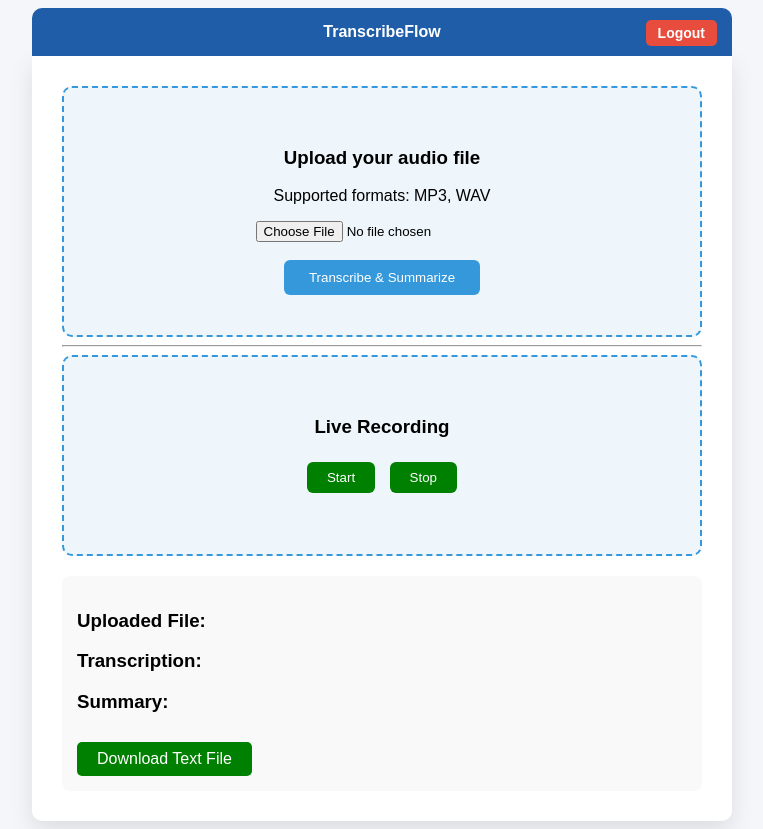
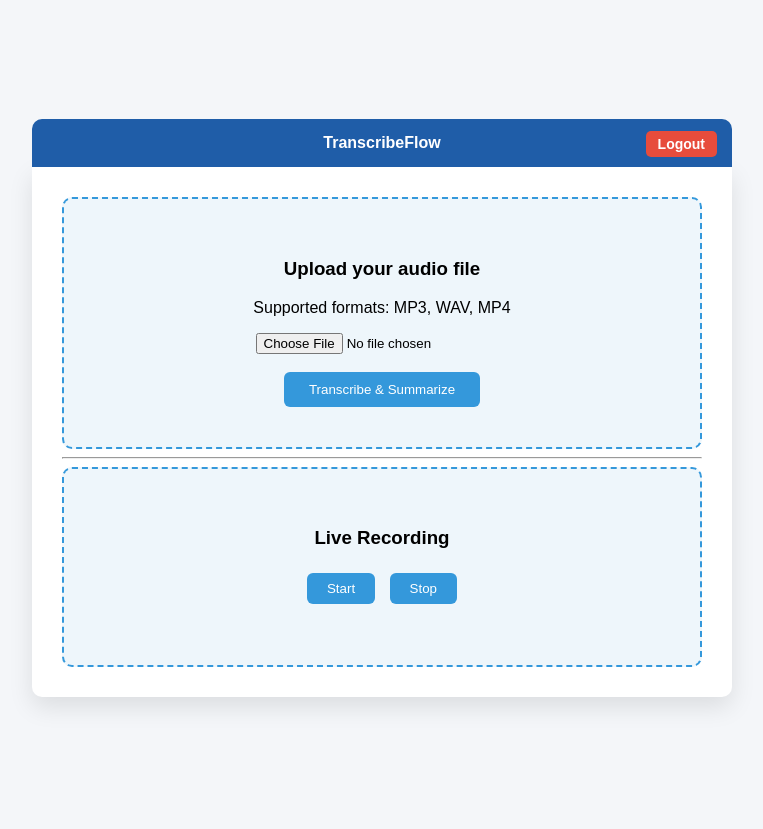
Before and after one commit to Soumya962/Transcribeflow_Audio-Transcript-Summariser, a Flask app: template Transcribeflow/templates/upload.html in a window 1280 px wide. Shown: the whole page, without its empty margins (258-1021 px from the left). After the commit the page ends 707 px from the top, so only its background shows below. Run offline with Flask 3, Linux system fonts and the light colour scheme; the template is opened without the code that fills it, so the values that code supplies are empty.

Commit message:
Improve upload and live recording functionality
Updated upload.html to enhance upload and recording features.

```diff
--- a/Transcribeflow/templates/upload.html
+++ b/Transcribeflow/templates/upload.html
@@ -2,95 +2,99 @@
 <html>
 <head>
 <title>TranscribeFlow</title>
+
 <style>
-        body {
-            font-family: Arial;
-            background-color: #f4f6f9;
-            display: flex;
-            justify-content: center;
-            align-items: center;
-            min-height: 100vh;
+
+body{
+font-family:Arial;
+background:#f4f6f9;
+display:flex;
+justify-content:center;
+align-items:center;
+min-height:100vh;
 }
 
-        .container {
-            width: 700px;
+.container{
+width:700px;
 }
 
-        .title-bar {
-            background-color: #1f5da8;
-            color: white;
-            padding: 15px;
-            text-align: center;
-            font-weight: bold;
-            border-radius: 10px 10px 0 0;
-            position: relative;
+.title-bar{
+background:#1f5da8;
+color:white;
+padding:15px;
+text-align:center;
+font-weight:bold;
+border-radius:10px 10px 0 0;
+position:relative;
 }
 
-        .logout-btn {
-            position: absolute;
-            right: 15px;
-            top: 12px;
-            background: #e74c3c;
-            color: white;
-            padding: 5px 12px;
-            border-radius: 5px;
-            text-decoration: none;
-            font-size: 14px;
+.logout-btn{
+position:absolute;
+right:15px;
+top:12px;
+background:#e74c3c;
+color:white;
+padding:5px 12px;
+border-radius:5px;
+text-decoration:none;
+font-size:14px;
 }
 
-        .card {
-            background: white;
-            padding: 30px;
-            border-radius: 0 0 10px 10px;
-            box-shadow: 0px 10px 25px rgba(0,0,0,0.1);
+.card{
+background:white;
+padding:30px;
+border-radius:0 0 10px 10px;
+box-shadow:0px 10px 25px rgba(0,0,0,0.1);
 }
 
-        .upload-box {
-            border: 2px dashed #3498db;
-            padding: 40px;
-            text-align: center;
-            border-radius: 10px;
-            background-color: #eef6fb;
+.upload-box{
+border:2px dashed #3498db;
+padding:40px;
+text-align:center;
+border-radius:10px;
+background:#eef6fb;
 }
 
-        .upload-btn {
-            background-color: #3498db;
-            color: white;
-            padding: 10px 25px;
-            border: none;
-            border-radius: 6px;
-            cursor: pointer;
+.upload-btn{
+background:#3498db;
+color:white;
+padding:10px 25px;
+border:none;
+border-radius:6px;
+cursor:pointer;
 }
 
-        .record-btn {
-            background-color: green;
-            color: white;
-            padding: 8px 20px;
-            border: none;
-            border-radius: 6px;
-            margin: 5px;
-            cursor: pointer;
+.record-btn{
+background:#3498db;
+color:white;
+padding:8px 20px;
+border:none;
+border-radius:6px;
+margin:5px;
+cursor:pointer;
 }
 
-        .result-box {
-            margin-top: 20px;
-            padding: 15px;
-            background: #f9f9f9;
-            border-radius: 8px;
+.result-box{
+margin-top:20px;
+padding:15px;
+background:#f9f9f9;
+border-radius:8px;
 }
 
-        .download-btn {
-            display: inline-block;
-            margin-top: 10px;
-            background-color: green;
-            color: white;
-            padding: 8px 20px;
-            text-decoration: none;
-            border-radius: 5px;
+.download-btn{
+display:inline-block;
+margin-top:10px;
+margin-right:10px;
+background:green;
+color:white;
+padding:8px 20px;
+text-decoration:none;
+border-radius:5px;
 }
 
 </style>
 </head>
+
 <body>
 
 <div class="container">
@@ -102,96 +106,153 @@
 
 <div class="card">
 
-        <!-- Upload Section -->
+<!-- Upload -->
 <form action="/upload" method="POST" enctype="multipart/form-data">
+
 <div class="upload-box">
+
 <h3>Upload your audio file</h3>
-                <p>Supported formats: MP3, WAV</p>
+<p>Supported formats: MP3, WAV, MP4</p>
+
 <input type="file" name="file" required>
+
 <br><br>
+
 <button type="submit" class="upload-btn">
 Transcribe & Summarize
 </button>
+
 </div>
 </form>
 
 <hr>
 
-        <!-- Live Recording Section -->
+<!-- Recording -->
 <div class="upload-box">
+
 <h3>Live Recording</h3>
+
 <button class="record-btn" onclick="startRecording()">Start</button>
 <button class="record-btn" onclick="stopRecording()">Stop</button>
+
 <p id="status"></p>
+
 </div>
 
-        {% if transcription is not none %}
+
+{% if transcription %}
+
 <div class="result-box">
 
-            <h3>Uploaded File:</h3>
+<h3>Uploaded File</h3>
 <p><b>{{ uploaded_filename }}</b></p>
 
-            <h3>Transcription:</h3>
-            <p style="white-space: pre-wrap;">{{ transcription }}</p>
+<h3>Transcription</h3>
+<p style="white-space:pre-wrap;">{{ transcription }}</p>
 
-            <h3>Summary:</h3>
+<h3>Summary</h3>
 <p>{{ summary }}</p>
 
-            <a href="{{ url_for('download_file', filename=txt_filename) }}"
-               class="download-btn">
-               Download Text File
+<a href="{{ url_for('download_file', filename=txt_filename) }}" class="download-btn">
+Download TXT
+</a>
+
+<a href="{{ url_for('download_file', filename=json_filename) }}" class="download-btn">
+Download JSON
 </a>
 
 </div>
+
 {% endif %}
 
 </div>
-
 </div>
 
 <script>
+
 let mediaRecorder;
-let audioChunks = [];
+let audioChunks=[];
 
-function startRecording() {
-    navigator.mediaDevices.getUserMedia({ audio: true })
-    .then(stream => {
-        mediaRecorder = new MediaRecorder(stream);
+function startRecording(){
+
+navigator.mediaDevices.getUserMedia({audio:true})
+
+.then(stream=>{
+
+mediaRecorder=new MediaRecorder(stream);
 mediaRecorder.start();
-        document.getElementById("status").innerText = "Recording...";
 
-        mediaRecorder.ondataavailable = event => {
-            audioChunks.push(event.data);
+document.getElementById("status").innerText="Recording...";
+
+mediaRecorder.ondataavailable=e=>{
+audioChunks.push(e.data);
 };
 
-        mediaRecorder.onstop = () => {
-            const blob = new Blob(audioChunks, { type: 'audio/wav' });
-            audioChunks = [];
+mediaRecorder.onstop=()=>{
 
-            const reader = new FileReader();
+const blob=new Blob(audioChunks,{type:'audio/wav'});
+audioChunks=[];
+
+const reader=new FileReader();
 reader.readAsDataURL(blob);
 
-            reader.onloadend = function() {
-                fetch('/record', {
-                    method: 'POST',
-                    headers: { 'Content-Type': 'application/json' },
-                    body: JSON.stringify({ audio: reader.result })
+reader.onloadend=function(){
+
+fetch('/record',{
+method:'POST',
+headers:{'Content-Type':'application/json'},
+body:JSON.stringify({audio:reader.result})
 })
-                .then(res => res.json())
+
+.then(res=>res.json())
+
 .then(data => {
-                    document.getElementById("status").innerHTML =
-                        "<h4>Transcription:</h4>" + data.transcription +
-                        "<h4>Summary:</h4>" + data.summary;
+
+let resultHTML = `
+<div class="result-box">
+
+<h3>Live Recording Result</h3>
+
+<h4>Transcription</h4>
+<p style="white-space:pre-wrap;">${data.transcription}</p>
+
+<h4>Summary</h4>
+<p>${data.summary}</p>
+
+<a href="/download/${data.txt_file}" class="download-btn">
+Download TXT
+</a>
+
+<a href="/download/${data.json_file}" class="download-btn">
+Download JSON
+</a>
+
+<a href="/download/${data.audio_file}" class="download-btn">
+Download Recorded Audio
+</a>
+
+</div>
+`;
+
+document.getElementById("status").innerHTML = resultHTML;
+
 });
+
 };
+
 };
+
 });
+
 }
 
-function stopRecording() {
+function stopRecording(){
+
 mediaRecorder.stop();
-    document.getElementById("status").innerText = "Processing...";
+document.getElementById("status").innerText="Processing...";
+
 }
+
 </script>
 
 </body>
```
Lines whose indentation alone changed are shown as unchanged.
